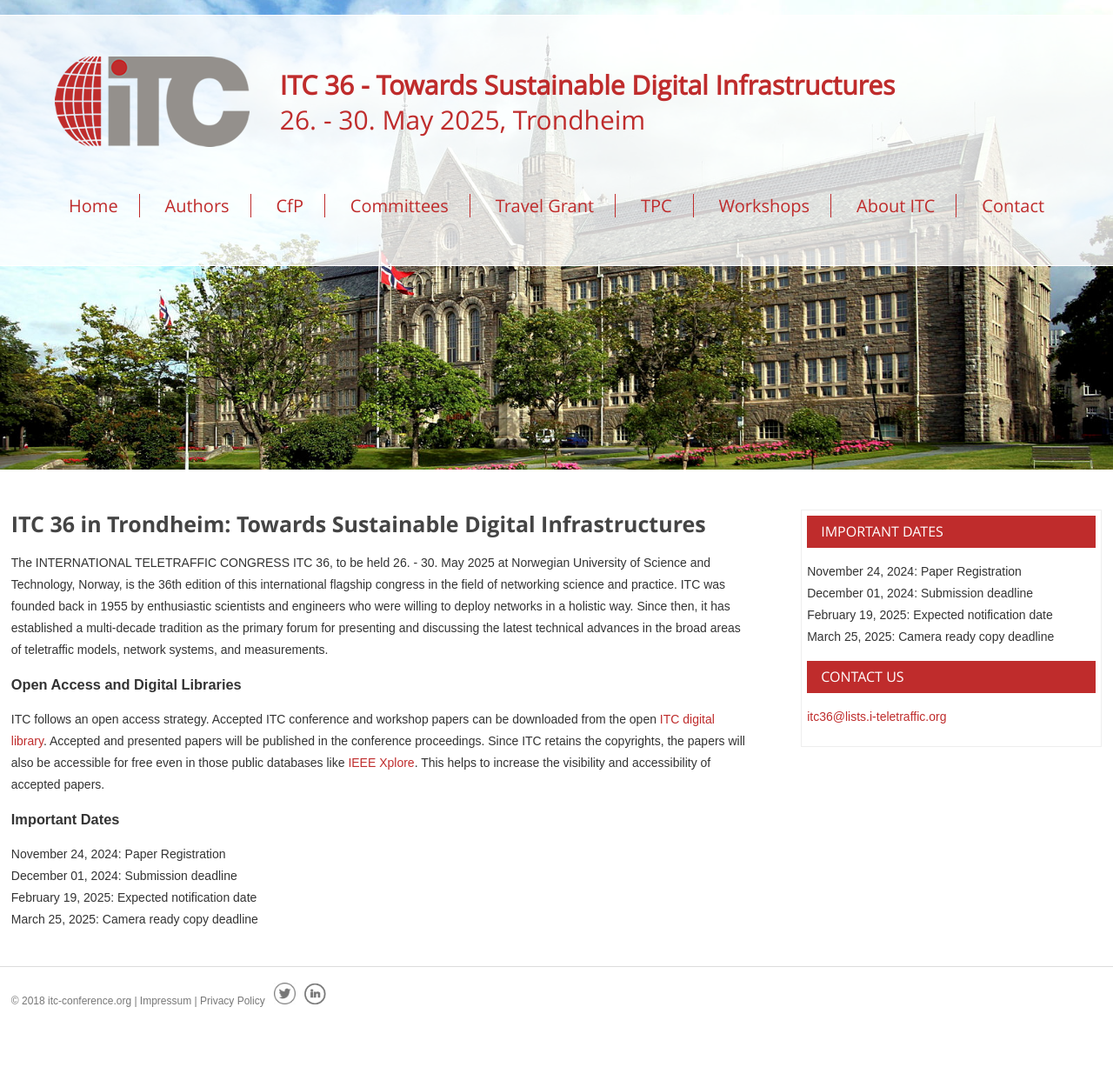
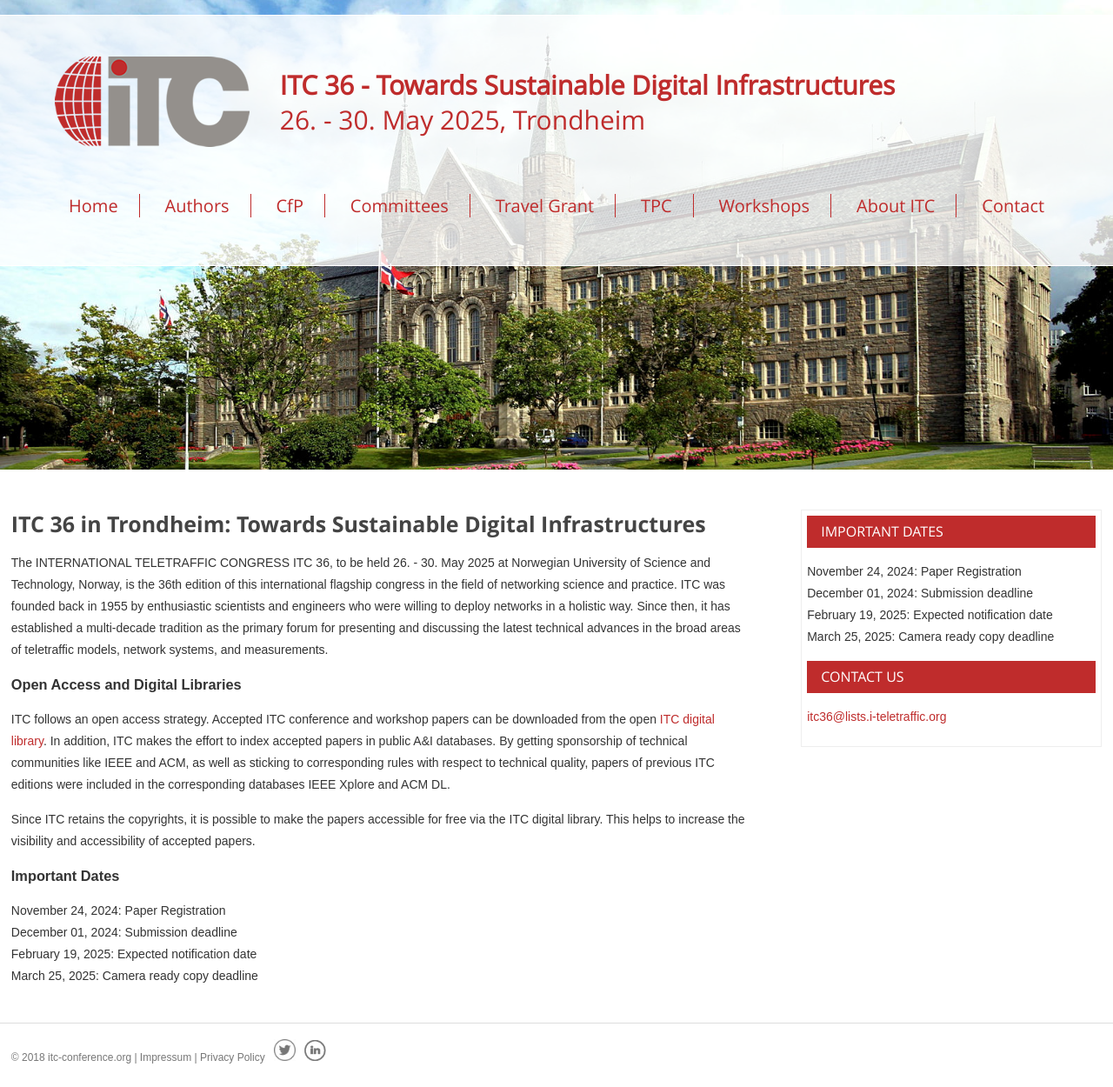
Before and after one commit to ohohlfeld/itc36, a Jekyll site: the page built from index.md, in a window 1280 px wide. Shown: the whole page at 87% size. Built offline with Jekyll 4.4.1, drawn with Linux system fonts in a browser that asks for light colours; before the commit the page ends 1185 px from its top, so only the background shows below that.

```diff
--- a/index.md
+++ b/index.md
@@ -11,7 +11,11 @@ The INTERNATIONAL TELETRAFFIC CONGRESS {{ site.conference-name }}, to be held {{
 
 ### Open Access and Digital Libraries
 
-ITC follows an open access strategy. Accepted ITC conference and workshop papers can be downloaded from the open [ITC digital library](https://itc-conference.org/itc-library.html). Accepted and presented papers will be published in the conference proceedings. Since ITC retains the copyrights, the papers will also be accessible for free even in those public databases like [IEEE Xplore](https://ieeexplore.ieee.org/Xplore/home.jsp). This helps to increase the visibility and accessibility of accepted papers.
+ITC follows an open access strategy. Accepted ITC conference and workshop papers can be downloaded from the open [ITC digital library](https://itc-conference.org/itc-library.html).
+In addition, ITC makes the effort to index accepted papers in public A&I databases. By getting sponsorship of technical communities like IEEE and ACM, as well as sticking to corresponding rules with respect to technical quality, papers of previous ITC editions were included in the corresponding databases IEEE Xplore and ACM DL.
+
+Since ITC retains the copyrights, it is possible to make the papers accessible for free via the ITC digital library. This helps to increase the visibility and accessibility of accepted papers.
+
 
 ### Important Dates
 
```
Also changed, not shown: authors.md (+1 -1 lines).
